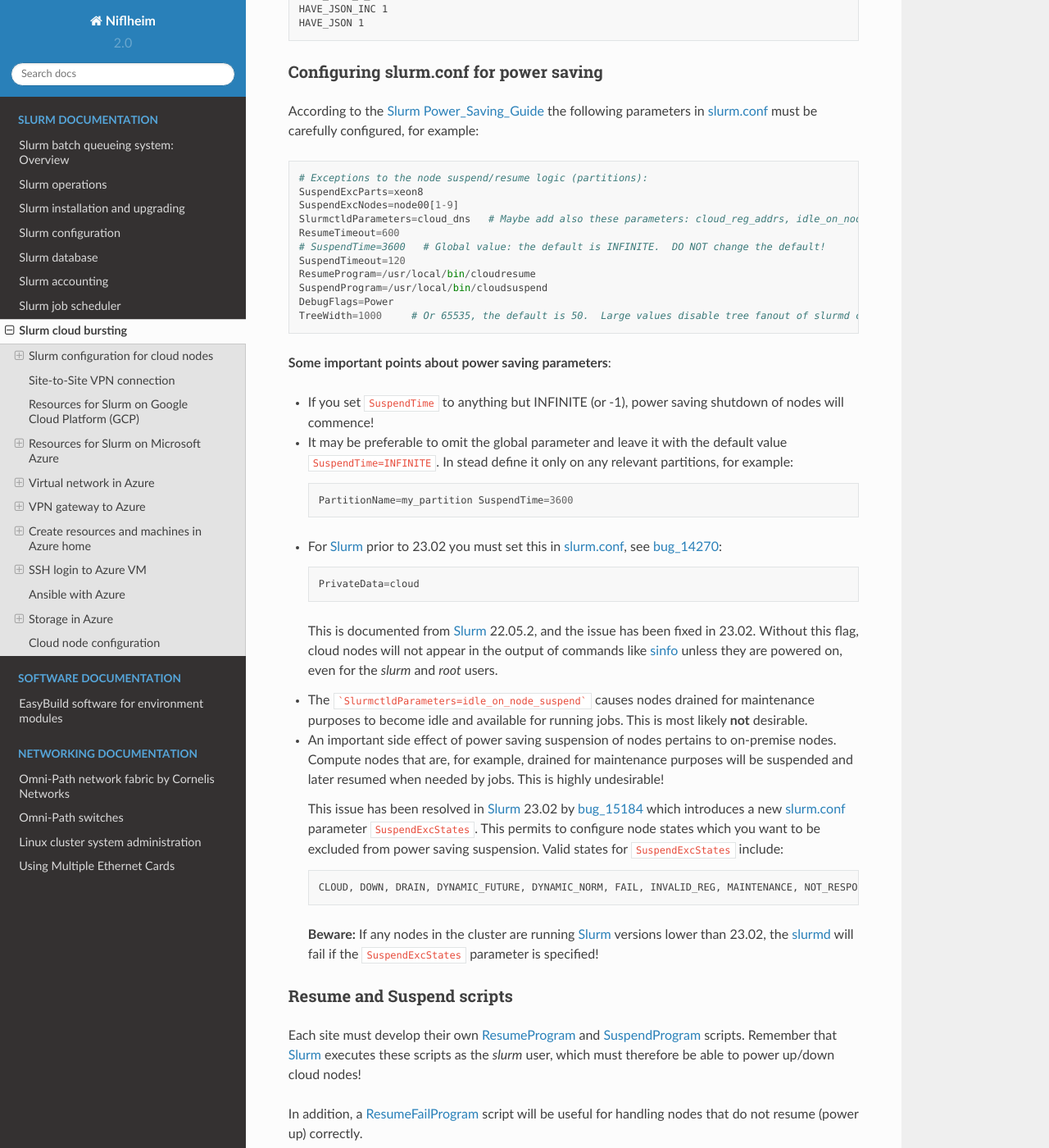
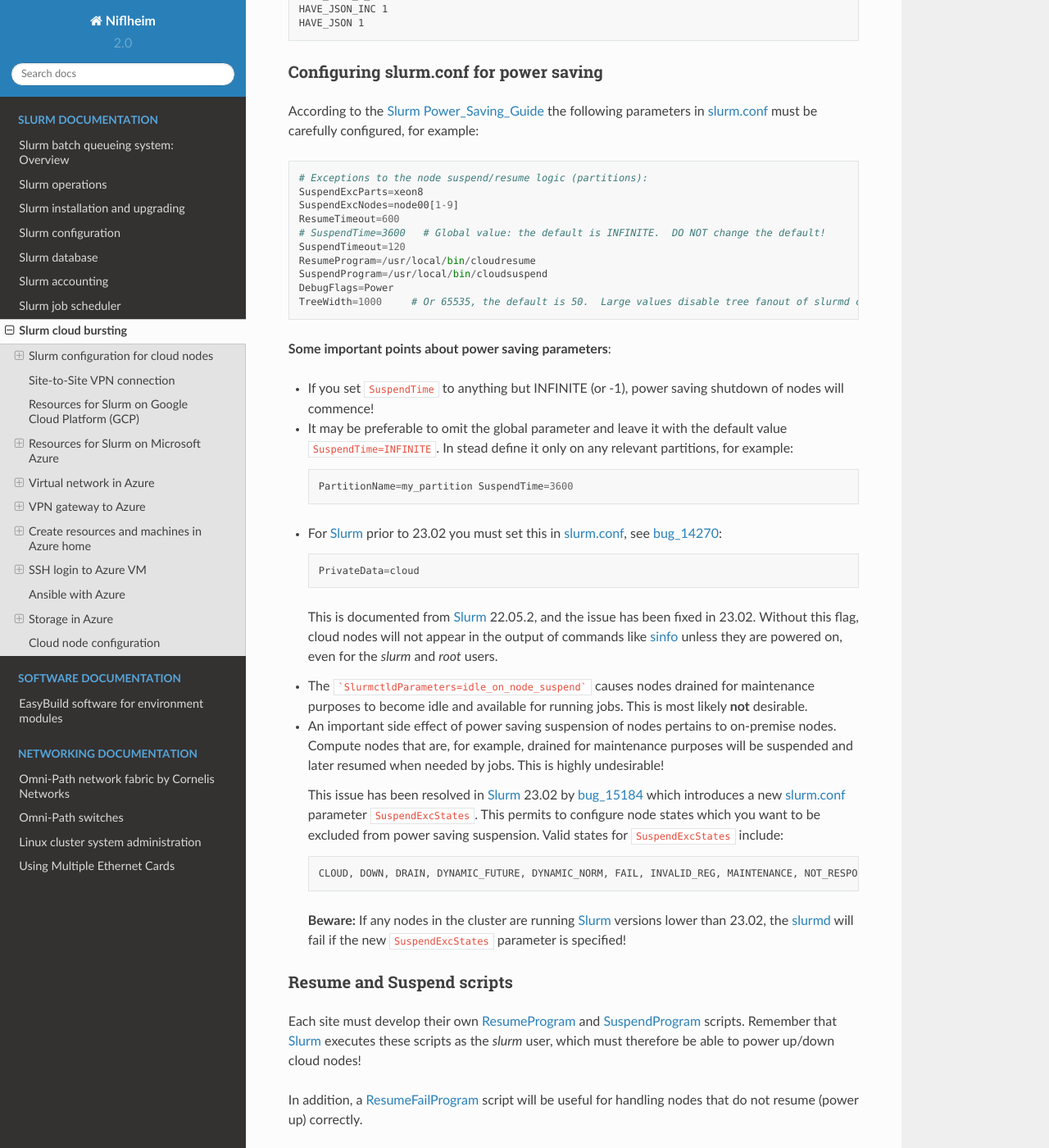
Before and after one commit to OleHolmNielsen/Niflheim_system, a Sphinx documentation site: the page built from docs/Slurm_cloud_bursting.rst, in a window 1280 px wide and 1400 px high, scrolled down 1732 px. Shown: the whole window at 82% size. Built offline with Sphinx 7.4.7 and the Read the Docs theme 2.0.0, drawn with Linux system fonts in a browser that asks for light colours.

Commit message:
Removed cloud_dns in slurm.conf

```diff
--- a/docs/Slurm_cloud_bursting.rst
+++ b/docs/Slurm_cloud_bursting.rst
@@ -69,7 +69,6 @@ According to the Slurm_ Power_Saving_Guide_  the following parameters in slurm.c
   # Exceptions to the node suspend/resume logic (partitions):
   SuspendExcParts=xeon8
   SuspendExcNodes=node00[1-9]
-  SlurmctldParameters=cloud_dns   # Maybe add also these parameters: cloud_reg_addrs, idle_on_node_suspend
   ResumeTimeout=600
   # SuspendTime=3600   # Global value: the default is INFINITE.  DO NOT change the default!
   SuspendTimeout=120
@@ -107,7 +106,7 @@ According to the Slurm_ Power_Saving_Guide_  the following parameters in slurm.c
 
     CLOUD, DOWN, DRAIN, DYNAMIC_FUTURE, DYNAMIC_NORM, FAIL, INVALID_REG, MAINTENANCE, NOT_RESPONDING, PERFCTRS, PLANNED, RESERVED
 
-  **Beware:** If any nodes in the cluster are running Slurm_ versions lower than 23.02, the slurmd_ will fail if the ``SuspendExcStates`` parameter is specified!
+  **Beware:** If any nodes in the cluster are running Slurm_ versions lower than 23.02, the slurmd_ will fail if the new ``SuspendExcStates`` parameter is specified!
 
 .. _bug_14270: https://bugs.schedmd.com/show_bug.cgi?id=14270
 .. _bug_15184: https://bugs.schedmd.com/show_bug.cgi?id=15184
```
